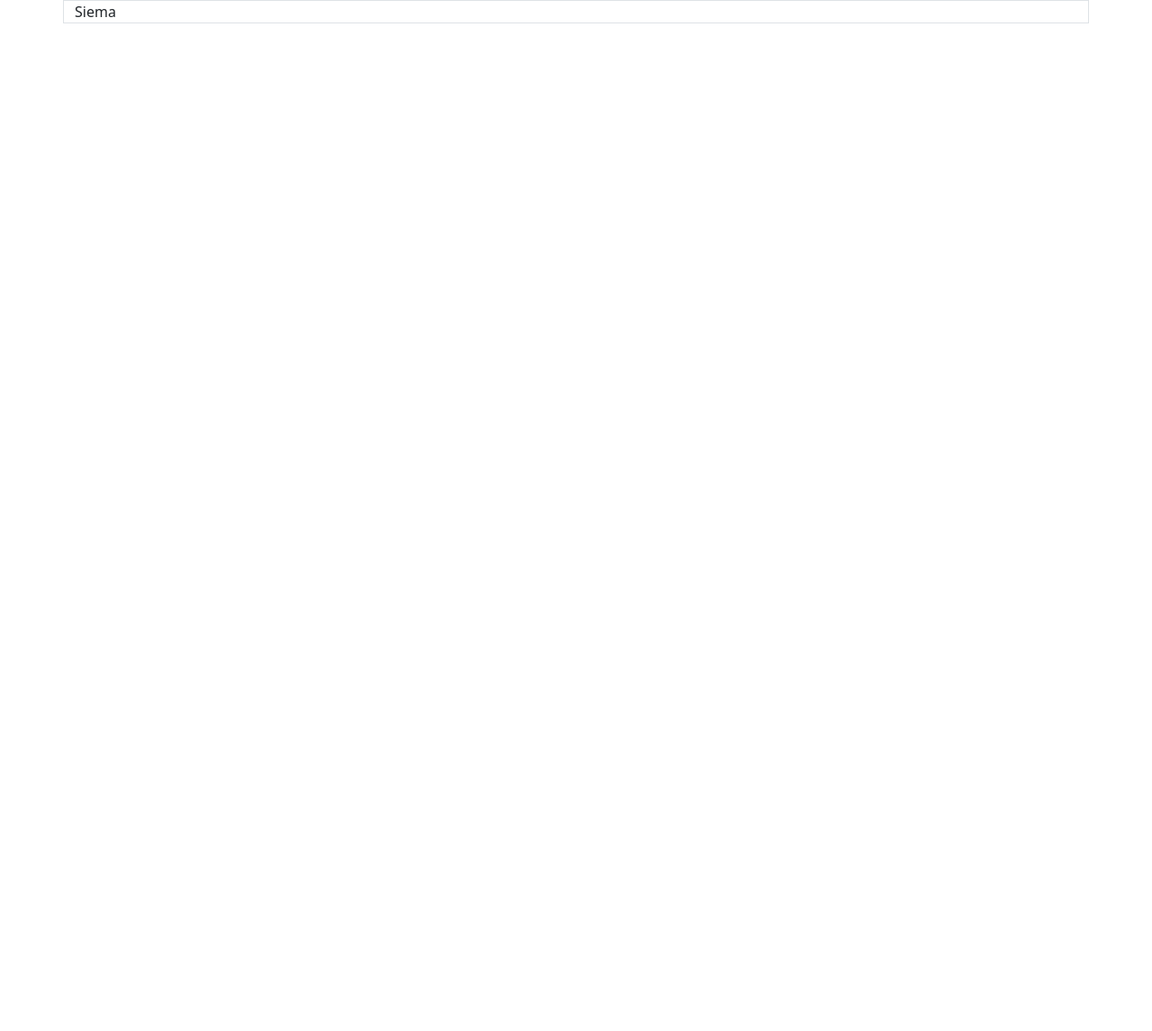
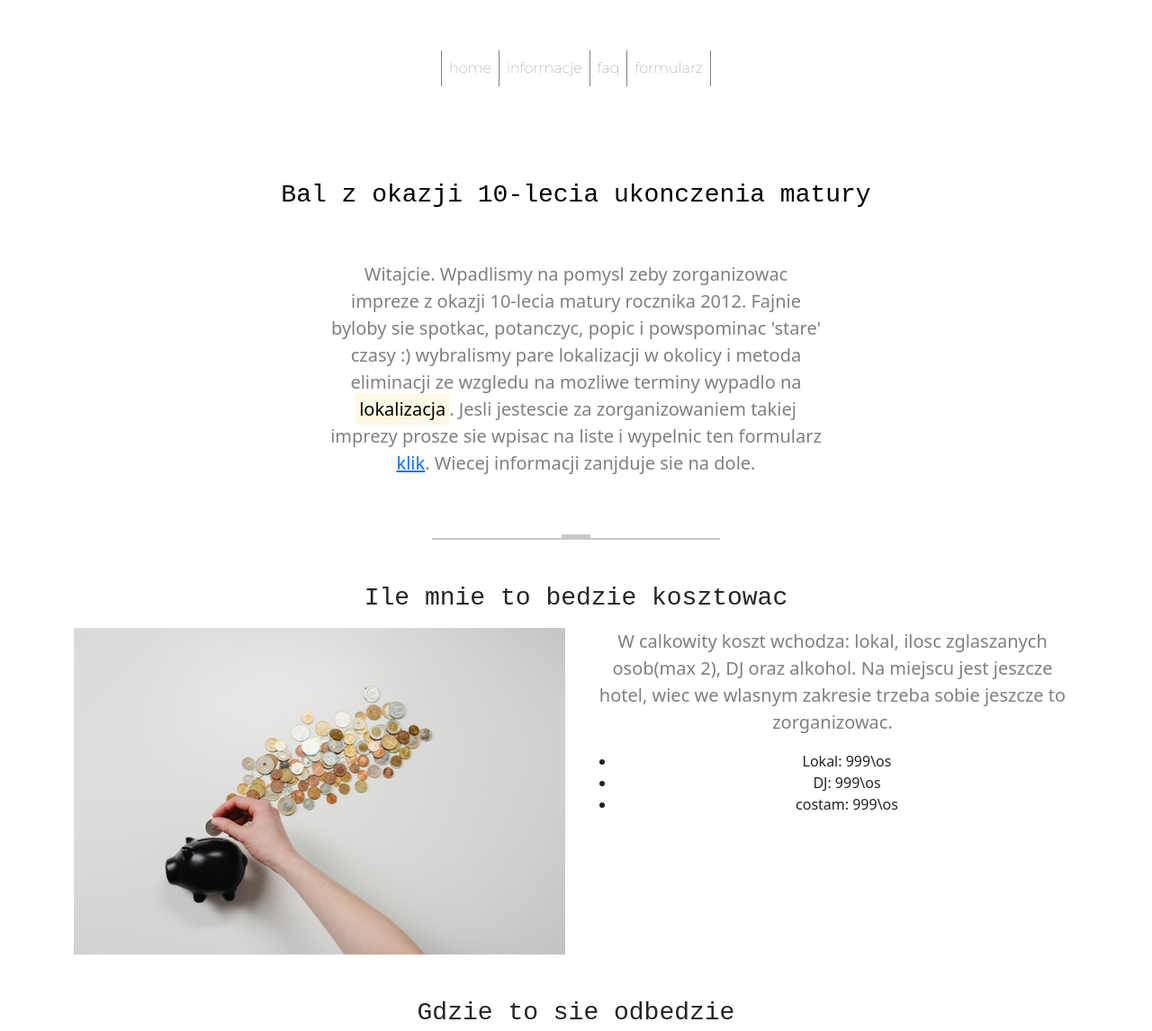
Before and after one commit to Meret12/reunion, a plain HTML site: page index.html in a window 1280 px wide. Shown: the top 1146 px of the page at 90% size. Before the commit the page ends 800 px from the top, so only its background shows below. Drawn offline with nearby package versions, Linux system fonts and the light colour scheme.

Commit message:
nav, intro, 2cards

```diff
--- /dev/null
+++ b/custom.css
@@ -0,0 +1,26 @@
+
+li.nav-item {
+  font-family: 'Montserrat', sans-serif;
+  border-left: 1px solid grey;
+}
+li.nav-item:last-child {
+  border-right: 1px solid grey;
+ }
+
+h1, h2  {
+  font-family: monospace;
+  text-align: center;
+}
+
+hr.hr1 {
+  margin: auto;
+  width: 2rem;
+  text-align: center;
+  height: 0.3rem;
+}
+
+hr.hr2 {
+  margin: auto;
+  width: 20rem;
+  height: 0.1rem;
+}
--- a/index.html
+++ b/index.html
@@ -6,12 +6,96 @@
           rel="stylesheet"
           integrity="sha384-1BmE4kWBq78iYhFldvKuhfTAU6auU8tT94WrHftjDbrCEXSU1oBoqyl2QvZ6jIW3"
           crossorigin="anonymous">
-
-
+    <link rel="preconnect" href="https://fonts.googleapis.com">
+  <link rel="preconnect" href="https://fonts.gstatic.com" crossorigin>
+  <link href="https://fonts.googleapis.com/css2?family=Montserrat:wght@100&display=swap" rel="stylesheet">
+  <link rel="stylesheet" type="text/css" href="custom.css">
     <title></title>
   </head>
   <body>
-<div class="container border">Siema</div>
+    <nav class="navbar navbar-expand-lg navbar-light">
+      <div class="container-fluid my-5">
+        <button class="navbar-toggler" type="button" data-bs-toggle="collapse" data-bs-target="#navbarNav" aria-controls="navbarNav" aria-expanded="false" aria-label="Toggle navigation">
+          <span class="navbar-toggler-icon"></span>
+        </button>
+        <div class="collapse navbar-collapse" id="navbarNav">
+          <ul class="navbar-nav text-center mx-auto">
+            <li class="nav-item">
+              <a class="nav-link" aria-current="page" href="#home">home</a>
+            </li>
+            <li class="nav-item">
+              <a class="nav-link" href="#informacje">informacje </a>
+            </li>
+            <li class="nav-item">
+              <a class="nav-link" href="#">faq</a>
+            </li>
+            <li class="nav-item">
+              <a class="nav-link" href="#">formularz</a>
+            </li>
+          </ul>
+        </div>
+      </div>
+    </nav>
+
+    <section id="home" class="pb-5">
+      <header class="py-5 text-center">
+        <h1 class="text-black fs-3">Bal z okazji 10-lecia ukonczenia matury</h1>
+      </header>
+      <div class="container">
+        <div class="row justify-content-center">
+          <div class="col-lg-6">
+        <p class="text-black-50 lead text-center">Witajcie. Wpadlismy na pomysl zeby zorganizowac impreze z okazji 10-lecia
+                        matury rocznika 2012. Fajnie byloby sie spotkac, potanczyc, popic i powspominac 'stare' czasy :)
+                        wybralismy pare lokalizacji w okolicy i metoda eliminacji ze wzgledu na mozliwe terminy wypadlo
+                          na <mark>lokalizacja</mark>. Jesli jestescie za zorganizowaniem takiej imprezy prosze sie wpisac na
+                            liste i wypelnic ten formularz <strong><a href="#">klik</a></strong>. Wiecej informacji zanjduje sie na dole.</p>
+            </div>
+          </div>
+        </div>
+    </section>
+    <hr class="hr1">
+    <hr class="hr2">
+
+
+    <section id="informacje" class="pb-5">
+      <div class="container">
+        <h2 class="text-center fs-3 mt-5 mb-3">Ile mnie to bedzie kosztowac</h2>
+        <div class="row mb-3">
+          <div class="col-lg-6 col-md-12 text-center">
+            <img src="money.jpg" class="img-fluid" alt="money">
+          </div>
+        <div class="col-lg-6 col-md-12 centershit">
+          <p class="text-black-50 lead text-center">W calkowity koszt wchodza: lokal, ilosc zglaszanych osob(max 2), DJ oraz
+                                   alkohol. Na miejscu jest jeszcze hotel, wiec we wlasnym zakresie trzeba
+                                   sobie jeszcze to zorganizowac.</p>
+                                   <ul class="text-center">
+                                     <li>Lokal: 999\os</li>
+                                     <li>DJ: 999\os</li>
+                                     <li>costam: 999\os</li>
+                                   </ul>
+        </div>
+        </div>
+
+        <h2 class="text-center fs-3 mt-5 mb-3">Gdzie to sie odbedzie</h2>
+        <div class="row mb-3">
+          <div class="col-lg-6">
+            <p class="text-black-50 lead">We wzgledu na niepokrywajace sie dostepne daty w roznych lokalizacjach
+            postanowilismy wybrac lokal <mark>lokal</mark> ktory znajduje sie w <mark>Miasto</mark> przy ulicy <mark>Ulica</mark>. Jest to w miare
+          przystepny cenowo lokal, wiec wszystkim powinno pasowac. Najlepiej zaczac impreze okolo godzin 19:00-20:00
+        zeby mozna bylo cos jeszcze zjesc i pogadac przed pojsciem w melanz :D</p>
+          </div>
+          <div class="col-lg-6 text-center">
+            <img src="party.jpg" class="img-fluid" alt="party">
+          </div>
+        </div>
+      </div>
+    </section>
+    <hr class="hr1">
+    <hr class="hr2">
+    <div class="" style="height: 10000px;">
+
+    </div>
+
 
   <script src="https://cdn.jsdelivr.net/npm/bootstrap@5.1.3/dist/js/bootstrap.bundle.min.js"
           integrity="sha384-ka7Sk0Gln4gmtz2MlQnikT1wXgYsOg+OMhuP+IlRH9sENBO0LRn5q+8nbTov4+1p"
```
Also changed, not shown: money.jpg (added), party.jpg (added).
